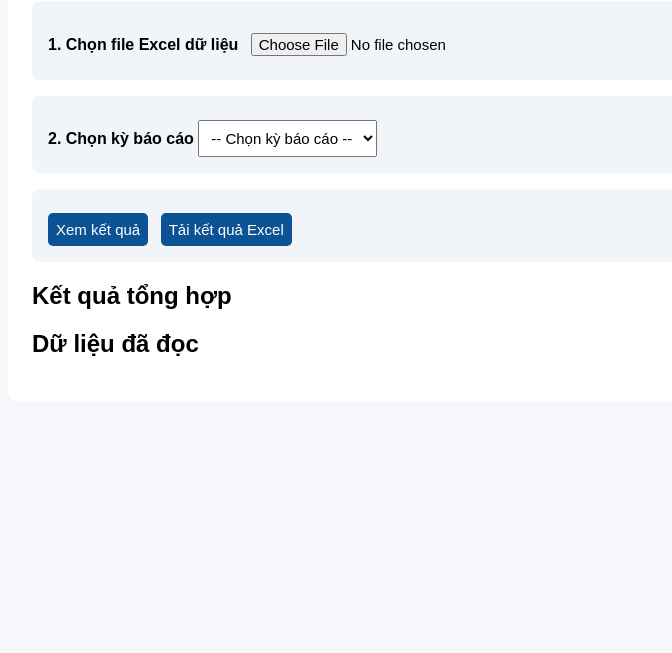
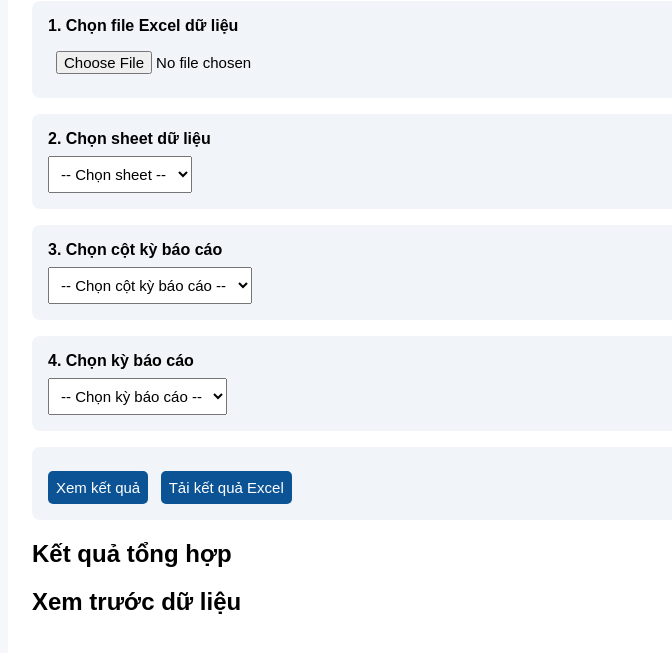
Before and after one commit to prepprevent/tuvanxetnghiemhiv, a plain HTML site: page index.html in a window 1280 px wide. Shown: the part 123-776 px from the top of the page, without its empty margins (58-730 px from the left). Drawn offline with Linux system fonts and the light colour scheme.

Commit message:
Update labels and add sheet selection in index.html

```diff
--- a/index.html
+++ b/index.html
@@ -5,7 +5,7 @@
   <title>Công cụ tổng hợp báo cáo TVXN</title>
   <link rel="stylesheet" href="style.css" />
 
-  <!-- Thư viện đọc Excel SheetJS -->
+  <!-- Thư viện đọc Excel -->
   <script src="https://cdn.sheetjs.com/xlsx-0.20.3/package/dist/xlsx.full.min.js"></script>
 </head>
 
@@ -14,12 +14,26 @@
     <h1>Công cụ tổng hợp số liệu báo cáo TVXN</h1>
 
     <div class="box">
-      <label><strong>1. Chọn file Excel dữ liệu</strong></label>
+      <label><strong>1. Chọn file Excel dữ liệu</strong></label><br>
       <input type="file" id="fileInput" accept=".xlsx,.xls,.csv" />
     </div>
 
     <div class="box">
-      <label><strong>2. Chọn kỳ báo cáo</strong></label>
+      <label><strong>2. Chọn sheet dữ liệu</strong></label><br>
+      <select id="sheetSelect">
+        <option value="">-- Chọn sheet --</option>
+      </select>
+    </div>
+
+    <div class="box">
+      <label><strong>3. Chọn cột kỳ báo cáo</strong></label><br>
+      <select id="periodColumnSelect">
+        <option value="">-- Chọn cột kỳ báo cáo --</option>
+      </select>
+    </div>
+
+    <div class="box">
+      <label><strong>4. Chọn kỳ báo cáo</strong></label><br>
       <select id="periodSelect">
         <option value="">-- Chọn kỳ báo cáo --</option>
       </select>
@@ -33,7 +47,7 @@
     <h2>Kết quả tổng hợp</h2>
     <div id="summary"></div>
 
-    <h2>Dữ liệu đã đọc</h2>
+    <h2>Xem trước dữ liệu</h2>
     <div id="preview"></div>
   </div>
 
```
